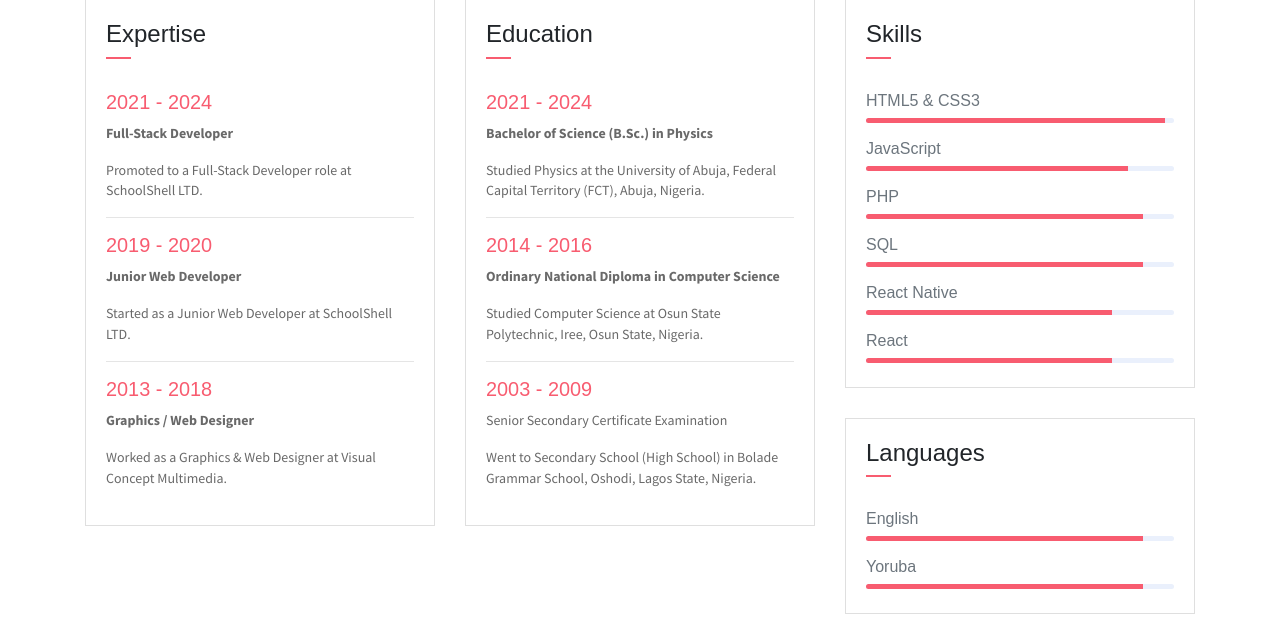
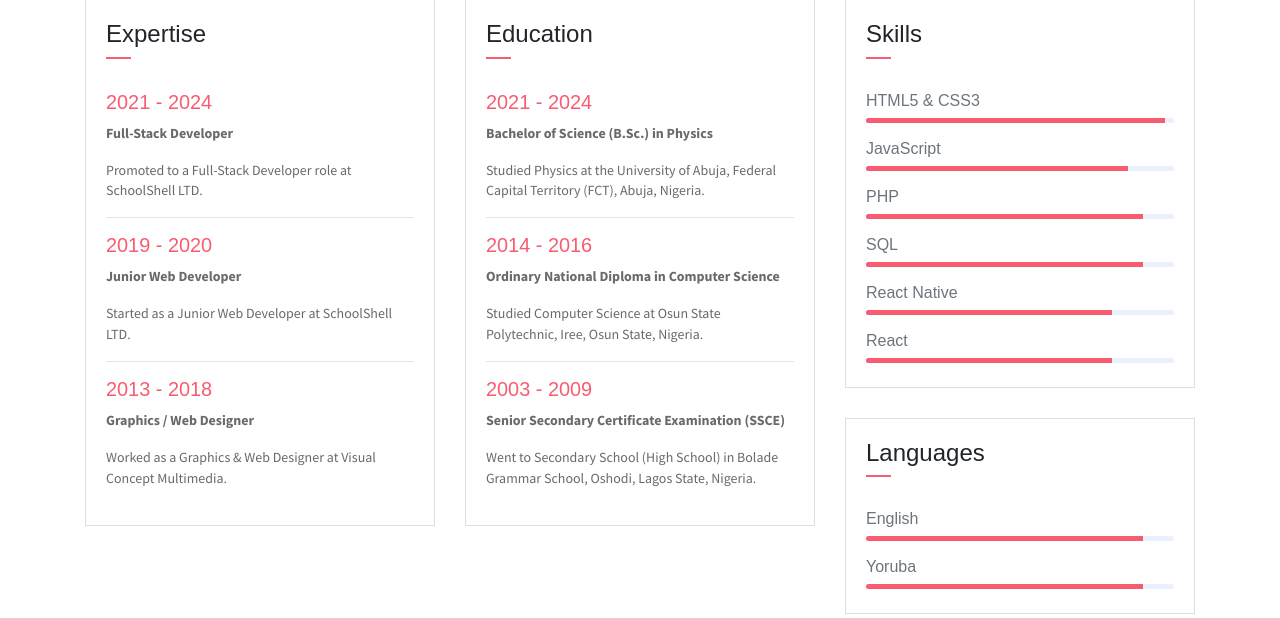
Before and after one commit to amoz33/amoz33.github.io, a PHP site: page / in a window 1280 px wide. Shown: the part 1361-1979 px from the top of the page. Run offline with PHP 8.4, Linux system fonts and the light colour scheme.

Commit message:
Updated index.html links

```diff
--- a/index.html
+++ b/index.html
@@ -366,7 +366,7 @@
     <section class="section bg-dark py-5">
         <div class="container text-center">
             <h2 class="text-light mb-5 font-weight-normal">I Am Available For FreeLance</h2>
-            <a href="index.php#contact" type="button" class="btn bg-primary w-lg" >Hire me</a>
+            <a href="#contact" type="button" class="btn bg-primary w-lg" >Hire me</a>
         </div>
     </section>
 
--- a/index.php
+++ b/index.php
@@ -207,7 +207,7 @@
                             <P class="subtitle">Studied Computer Science at Osun State Polytechnic, Iree, Osun State, Nigeria.</P>
                             <hr>
                             <h6 class="title text-danger">2003 - 2009</h6>
-                            <P>Senior Secondary Certificate Examination</P>
+                            <P><b>Senior Secondary Certificate Examination (SSCE)</b></P>
                             <P class="subtitle">Went to Secondary School (High School) in Bolade Grammar School, Oshodi, Lagos State, Nigeria.</P>
 
                         </div>
```
